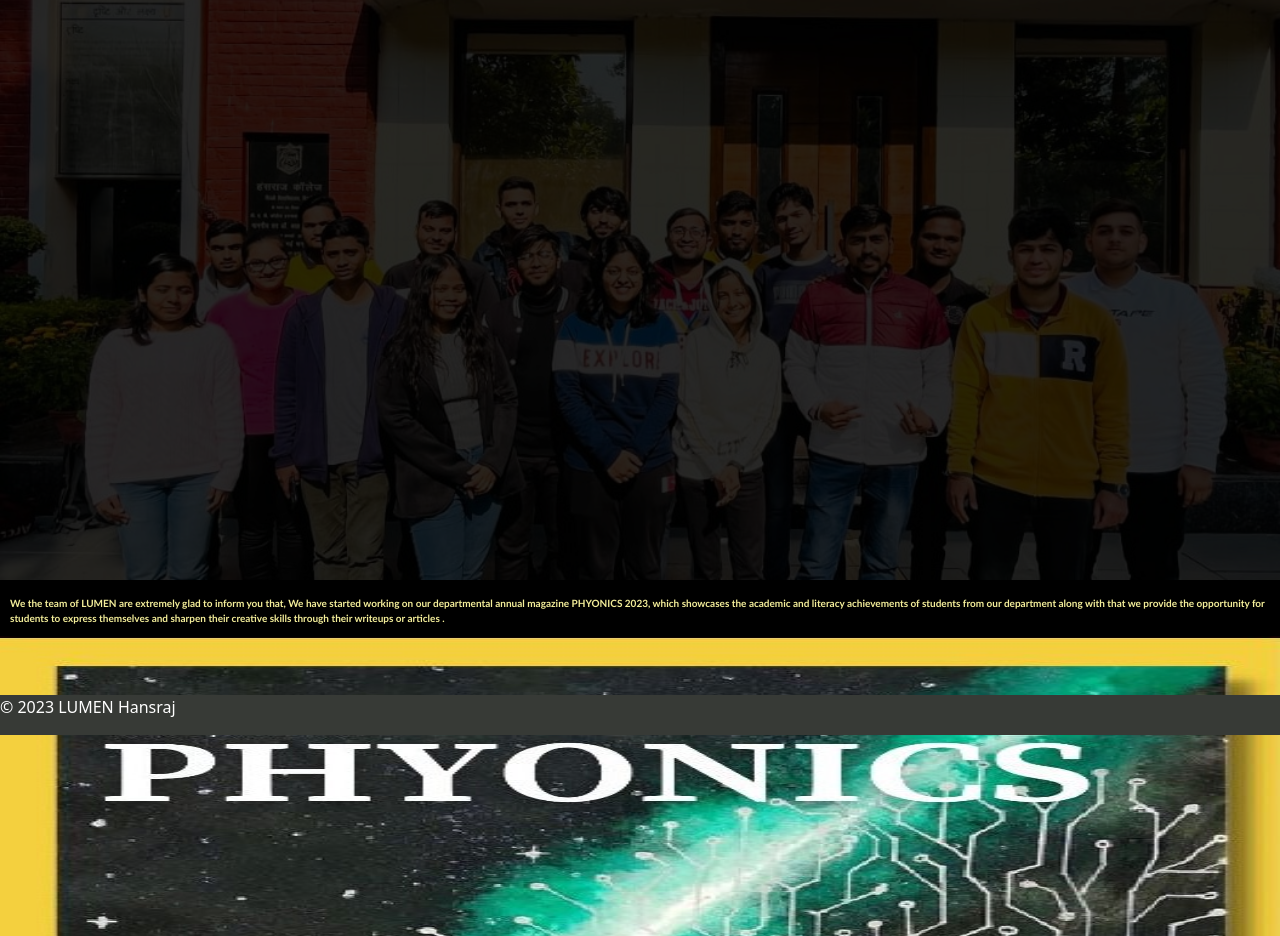
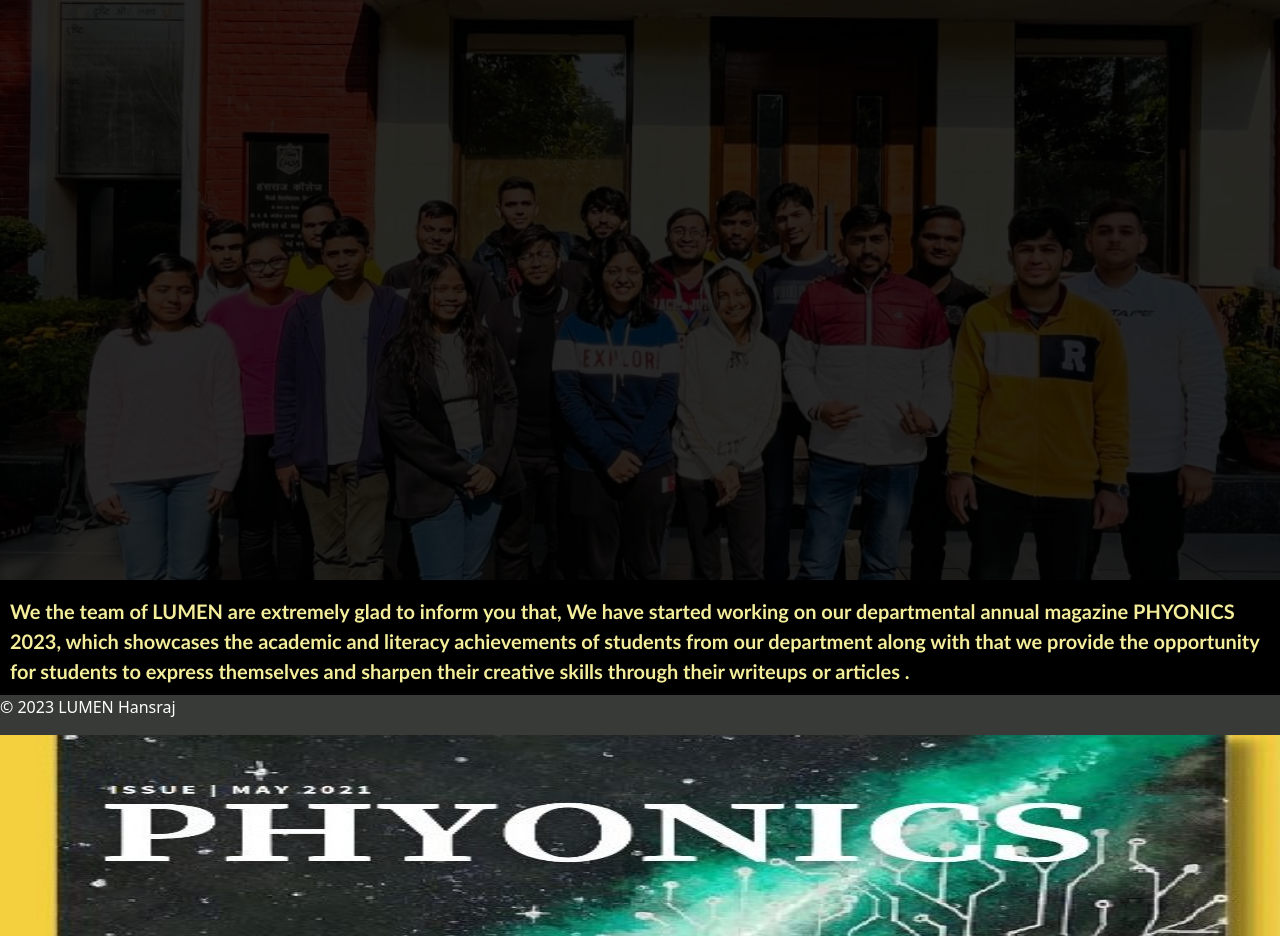
Before and after one commit to akritii-3107/LUMEN-website, a Flask app: page / in a window 1280 px wide. Shown: the part 65-1001 px from the top of the page. Run offline with Flask 2, Linux system fonts and the light colour scheme.

Commit message:
newest 2

```diff
--- a/app/static/css/styles.css
+++ b/app/static/css/styles.css
@@ -36,7 +36,7 @@ body {
     font-family: 'Trebuchet MS', 'Lucida Sans Unicode', 'Lucida Grande', 'Lucida Sans', Arial, sans-serif;
     padding: 10px;
     font-weight: bold;
-    font-size: 10px;
+    font-size: 20px;
     color:#f4ee9a;
 }
 .v4{
```
